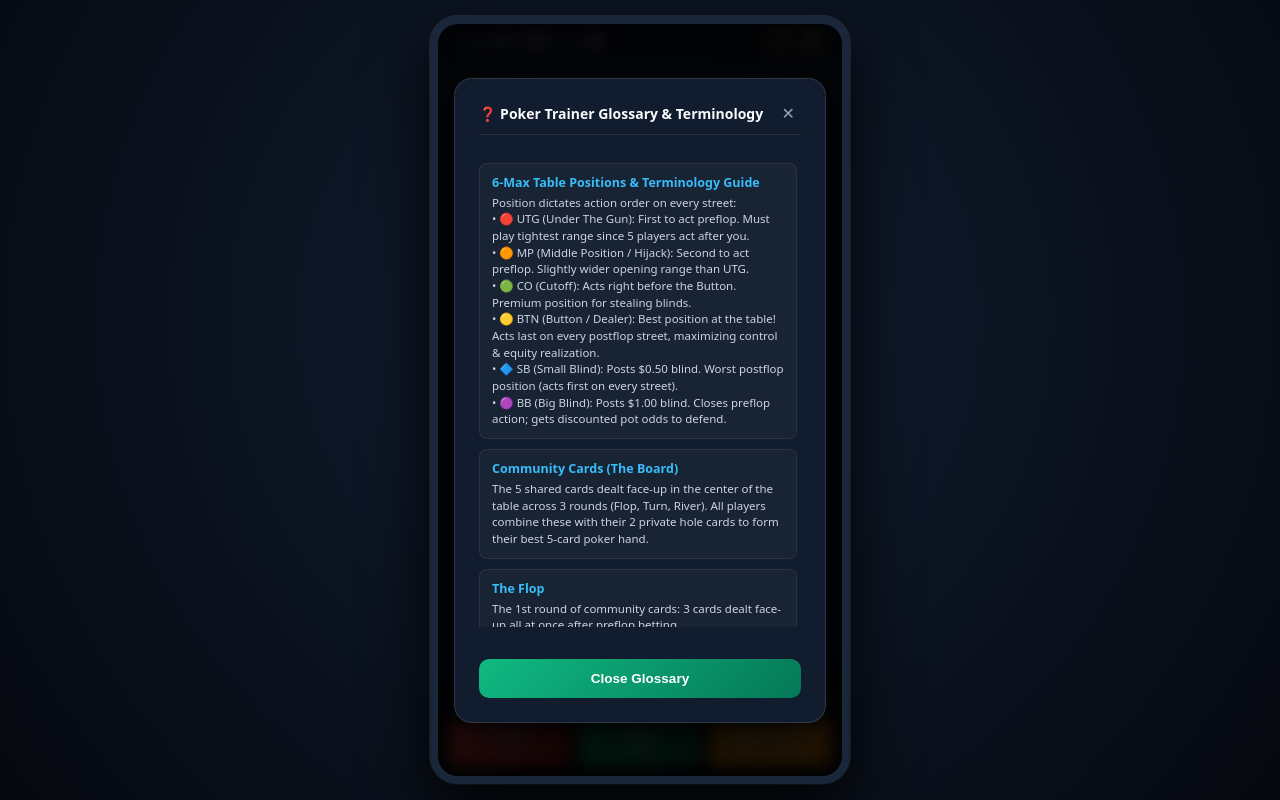
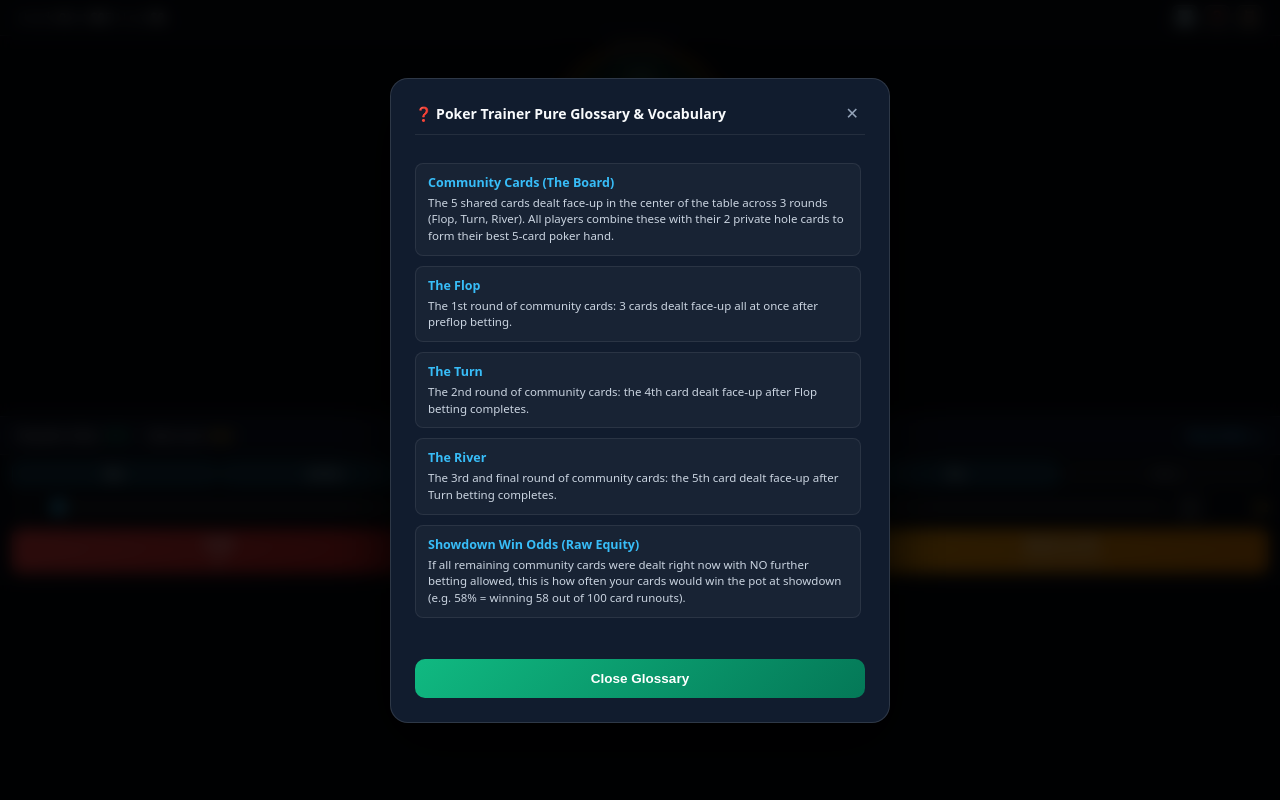
Before and after one commit to sravanreddy001/poker, a React (Vite) app: page / in a window 1280 px wide. Both pictures are taken after a click on the button "Open Terminology Glossary". Built offline with nearby package versions, Linux system fonts and the light colour scheme.

Commit message:
feat: split help into ℹ️ Informational Strategy Guides modal and ❓ Pure Glossary modal

```diff
--- a/src/App.tsx
+++ b/src/App.tsx
@@ -13,6 +13,7 @@ import { BottomSheet, SnapPoint } from './components/BottomSheet';
 import { PostRoundReview, ReviewRecord } from './components/PostRoundReview';
 import { TerminologyModal } from './components/TerminologyModal';
 import { HandRankingsModal } from './components/HandRankingsModal';
+import { EducationalModal } from './components/EducationalModal';
 
 const OPTS = { players: 6, stack: 100, bigBlind: 1 };
 const STORAGE_KEY = 'poker-trainer-session';
@@ -25,19 +26,17 @@ interface SessionStats {
   reveals: number;
 }
 
-const EMPTY_STATS: SessionStats = { hands: 0, evLost: 0, actual: 0, expected: 0, reveals: 0 };
-
 function loadStats(): SessionStats {
   try {
     const raw = localStorage.getItem(STORAGE_KEY);
-    if (!raw) return EMPTY_STATS;
-    return { ...EMPTY_STATS, ...JSON.parse(raw) };
+    if (!raw) return { hands: 0, evLost: 0, actual: 0, expected: 0, reveals: 0 };
+    return JSON.parse(raw);
   } catch {
-    return EMPTY_STATS;
+    return { hands: 0, evLost: 0, actual: 0, expected: 0, reveals: 0 };
   }
 }
 
-interface DecisionRecord {
+export interface DecisionRecord {
   street: string;
   rawEquity: number;
   realizedEquity: number;
@@ -62,6 +61,7 @@ export default function App() {
   const [activeTab, setActiveTab] = useState<'equity' | 'lines' | 'villain'>('equity');
 
   // Modal states
+  const [showEducational, setShowEducational] = useState(false);
   const [showTerminology, setShowTerminology] = useState(false);
   const [showHandRankings, setShowHandRankings] = useState(false);
   const [showReviewModal, setShowReviewModal] = useState(false);
@@ -80,9 +80,7 @@ export default function App() {
 
   const handleSnapChange = useCallback((newSnap: SnapPoint) => {
     setSnap(newSnap);
-    if (newSnap !== 'peek') {
-      setSnapMemory(newSnap);
-    }
+    if (newSnap !== 'peek') setSnapMemory(newSnap);
   }, []);
 
   const handleReveal = useCallback(() => {
@@ -94,50 +92,48 @@ export default function App() {
 
   const allCandidates = useMemo(() => {
     if (!analysis) return [];
-    const checkEv = analysis.advice.find((o) => o.amount === 0)?.ev ?? 0;
-    const items: { label: string; ev: number; actionType: string; amount?: number }[] = [
-      { label: 'fold', ev: 0, actionType: 'fold' },
-      ...(analysis.toCall > 0
-        ? [{ label: 'call', ev: analysis.potOdds.evOfCall, actionType: 'call' }]
-        : [{ label: 'check', ev: checkEv, actionType: 'check' }]),
-      ...analysis.advice.map((a) => ({
-        label: `${analysis.toCall > 0 ? 'Raise' : 'Bet'} ${money(a.amount)}`,
-        ev: a.ev,
-        actionType: analysis.toCall > 0 ? 'raise' : 'bet',
-        amount: a.amount,
-      })),
-    ];
-    items.sort((a, b) => b.ev - a.ev);
-    return items;
+    const list: { label: string; ev: number; amount?: number }[] = [];
+    list.push({ label: 'fold', ev: 0 });
+    if (analysis.toCall > 0) {
+      list.push({ label: 'call', ev: analysis.potOdds.evOfCall });
+    }
+    analysis.advice.forEach((item) => {
+      if (!list.some((c) => c.label === item.label)) {
+        list.push({ label: item.label, ev: item.ev, amount: item.amount });
+      }
+    });
+    list.sort((a, b) => b.ev - a.ev);
+    return list;
   }, [analysis]);
 
-  const bestOption = allCandidates[0];
+  const bestLineLabel = useMemo(() => {
+    return allCandidates[0]?.label ?? 'check';
+  }, [allCandidates]);
+
+  const heroWon = state.complete && state.winners.includes(0);
 
   const act = useCallback(
-    (action: Action, label: string) => {
-      if (!analysis || allCandidates.length === 0) return;
+    (action: Action) => {
+      if (!analysis) return;
+      const label =
+        action.type === 'bet' || action.type === 'raise'
+          ? `${action.type} ${action.amount}`
+          : action.type;
 
-      const checkEv = analysis.advice.find((o) => o.amount === 0)?.ev ?? 0;
-      const chosenEv =
-        label === 'fold'
-          ? 0
-          : label === 'call'
-            ? analysis.potOdds.evOfCall
-            : label === 'check'
-              ? checkEv
-              : (analysis.advice.find((o) => o.amount === (action.type === 'bet' || action.type === 'raise' ? action.amount : 0))?.ev ?? 0);
-
-      const topBest = allCandidates[0];
-      const evLost = Math.max(0, topBest.ev - chosenEv);
+      const userOpt = allCandidates.find((c) => c.label.toLowerCase() === label.toLowerCase());
+      const topBest = allCandidates[0] ?? { label: 'check', ev: 0 };
+      const userEv = userOpt ? userOpt.ev : -10;
+      const rawEvLost = Math.max(0, topBest.ev - userEv);
+      const evLost = rawEvLost < 0.1 ? 0 : rawEvLost;
 
       const rationale = getOptimalActionRationale({
         actionLabel: topBest.label,
+        rawEquity: analysis.rawEquity,
+        realizedEquity: analysis.realizedEquity,
+        toCall: analysis.toCall,
+        pot: state.pot,
+        outsCount: analysis.outs.length,
         evVal: topBest.ev,
-        realizedEquity: analysis.realizedEquity,
-        rawEquity: analysis.rawEquity,
-        toCall: analysis.toCall,
-        potOddsRequired: analysis.toCall > 0 ? analysis.toCall / (state.pot + analysis.toCall) : undefined,
-        outsCount: analysis.outs.length,
         spr: analysis.spr,
       });
 
@@ -163,7 +159,7 @@ export default function App() {
 
       setState((s) => stepBots(applyAction(s, action)));
     },
-    [analysis, allCandidates, snapMemory, state.street],
+    [analysis, allCandidates, snapMemory, state.street, state.pot],
   );
 
   const nextHand = useCallback(() => {
@@ -203,20 +199,13 @@ export default function App() {
 
   const sizeButtons = useMemo(() => {
     if (!analysis) return [];
-    const seen = new Set<number>();
-    return analysis.advice
-      .filter((o) => o.amount > 0 && o.amount > analysis.toCall)
-      .sort((a, b) => a.amount - b.amount)
-      .filter((o) => (seen.has(o.amount) ? false : (seen.add(o.amount), true)));
+    return analysis.advice;
   }, [analysis]);
 
-  const heroWon = state.complete && state.winners.includes(0);
-  const bestLineLabel = bestOption?.label ?? 'Check';
-
   return (
-    <div className="device-container">
-      <div className="app-root">
-        {/* 1. Stat Strip Header */}
+    <div className="app-viewport">
+      <div className="app-device-container">
+        {/* 1. Fixed Header Navigation */}
         <header className="stat-strip">
           <div className="stat-item">
             Hands <b>{stats.hands}</b>
@@ -231,8 +220,17 @@ export default function App() {
             <button
               type="button"
               className="header-icon-btn"
+              onClick={() => setShowEducational(true)}
+              title="Informational & Strategy Guides (ℹ️)"
+              aria-label="Open Informational Strategy Guides"
+            >
+              ℹ️
+            </button>
+            <button
+              type="button"
+              className="header-icon-btn"
               onClick={() => setShowTerminology(true)}
-              title="Terminology Glossary (?)"
+              title="Pure Glossary & Vocabulary (?)"
               aria-label="Open Terminology Glossary"
             >
               ❓
@@ -354,6 +352,12 @@ export default function App() {
           )}
         </main>
 
+        {/* Informational & Strategy Guides Modal */}
+        <EducationalModal
+          isOpen={showEducational}
+          onClose={() => setShowEducational(false)}
+        />
+
         {/* Terminology Glossary Modal */}
         <TerminologyModal
           isOpen={showTerminology}
--- a/src/analysis.ts
+++ b/src/analysis.ts
@@ -55,6 +55,7 @@ export function getOptimalActionRationale(opts: {
   realizedEquity: number;
   rawEquity: number;
   toCall: number;
+  pot?: number;
   potOddsRequired?: number;
   outsCount?: number;
   spr?: number;
--- /dev/null
+++ b/src/components/EducationalModal.tsx
@@ -0,0 +1,59 @@
+import React from 'react';
+
+interface EducationalModalProps {
+  isOpen: boolean;
+  onClose: () => void;
+}
+
+export const EducationalModal: React.FC<EducationalModalProps> = ({ isOpen, onClose }) => {
+  if (!isOpen) return null;
+
+  const guides = [
+    {
+      title: '📍 6-Max Table Positions & Strategy Guide',
+      desc: 'Position dictates action order on every street:\n• 🔴 UTG (Under The Gun): First to act preflop. Must play tightest range since 5 players act after you.\n• 🟠 MP (Middle Position / Hijack): Second to act preflop. Slightly wider opening range than UTG.\n• 🟢 CO (Cutoff): Acts right before the Button. Premium position for stealing blinds.\n• 🟡 BTN (Button / Dealer): Best position at the table! Acts last on every postflop street, maximizing control & equity realization.\n• 🔷 SB (Small Blind): Posts $0.50 blind. Worst postflop position (acts first on every street).\n• 🟣 BB (Big Blind): Posts $1.00 blind. Closes preflop action; gets discounted pot odds to defend.',
+    },
+    {
+      title: '🎯 Bet Sizing Strategy (Why Choose a Specific Size?)',
+      desc: 'Sizing choices are driven by board texture and hand equity:\n• ⚡ Small Sizing (1/3 Pot / 33%): High-frequency probe bet on dry boards. Risks minimal chips while forcing opponent to fold low-equity hands.\n• 🎯 Medium Sizing (1/2 Pot / 50%): Standard value bet. Extracts value from second-best pairs while keeping opponent\'s calling range wide.\n• 💥 Large Sizing (3/4 Pot / 75%): Used on wet/draw-heavy textures with strong equity to charge draws a high price to see future cards.\n• 👑 Overbet / All-In (100%+ Pot / Shove): Used with monster hands to extract maximum dollar value or polarize your bluffing range.',
+    },
+    {
+      title: '👑 Why Overbet 2x Pot? (The Goldilocks EV Curve)',
+      desc: 'Expected Value ($ EV) follows a curve: EV = [Call Amount × Calling Frequency].\n• Why NOT Lower (1x Pot)? Betting smaller leaves dollar profit on the table. Opponent would still call 2x pot with their strong catchers.\n• Why NOT Higher (4x Pot)? Betting 4x pot exceeds opponent\'s elastic calling threshold, forcing them to fold everything except hands that beat you (making you get called only when losing).\n• The 2x Sweet Spot: Maximizes total dollar extraction (+ $4.14 EV) while keeping opponent\'s catchers in the pot!',
+    },
+    {
+      title: '🧮 How to Calculate Playable Odds & Pot Odds Yourself (5 Steps)',
+      desc: '1. Count Outs: Flush draw = 9 outs, Open-Ended Straight = 8 outs, Gutshot = 4 outs.\n2. Rule of 4/2 (Raw Equity): Multiply outs by 4 on Flop or by 2 on Turn. (e.g. 9 outs × 4 = 36% Raw Equity).\n3. Position Realization (Playable Equity): Multiply by 1.0 if In Position (36%) or by 0.8 if Out of Position (29%).\n4. Required Pot Odds %: Call ÷ (Pot + Call). (e.g. $10 call into $30 pot = $10/$40 = 25%).\n5. Decision Verdict: If Playable Equity (29%) > Pot Odds (25%), CALL IS PROFITABLE (+EV)!',
+    },
+    {
+      title: '📊 Playable Equity & Benchmark Tiers',
+      desc: 'Your realistic chance of winning the pot when factoring in future betting rounds:\n• 🔴 Weak Equity (< 35%): Unimproved high cards or weak pairs out of position. Requires cheap pot odds or folding.\n• 🟡 Medium Equity (35% – 55%): Coin-flip hands, middle pair, or strong draws. Calling is +EV when equity exceeds required pot odds.\n• 🟢 Strong Equity (55%+): Dominant top pairs, sets, straights, and flushes. Primary range for value betting and raising.',
+    },
+  ];
+
+  return (
+    <div className="review-modal-backdrop" onClick={onClose}>
+      <div className="review-modal-card terminology-modal" onClick={(e) => e.stopPropagation()}>
+        <div className="modal-header-bar">
+          <span className="modal-header-title">ℹ️ Informational Strategy & How-To Guides</span>
+          <button type="button" className="modal-close-icon" onClick={onClose}>
+            ✕
+          </button>
+        </div>
+
+        <div className="glossary-list">
+          {guides.map((g, idx) => (
+            <div key={idx} className="glossary-item">
+              <div className="glossary-term-title">{g.title}</div>
+              <div className="glossary-term-desc" style={{ whiteSpace: 'pre-line' }}>{g.desc}</div>
+            </div>
+          ))}
+        </div>
+
+        <button type="button" className="next-hand-btn modal-done-btn" onClick={onClose}>
+          Close Strategy Guide
+        </button>
+      </div>
+    </div>
+  );
+};
--- a/src/components/TerminologyModal.tsx
+++ b/src/components/TerminologyModal.tsx
@@ -9,10 +9,6 @@ export const TerminologyModal: React.FC<TerminologyModalProps> = ({ isOpen, onCl
   if (!isOpen) return null;
 
   const terms = [
-    {
-      title: '6-Max Table Positions & Terminology Guide',
-      desc: 'Position dictates action order on every street:\n• 🔴 UTG (Under The Gun): First to act preflop. Must play tightest range since 5 players act after you.\n• 🟠 MP (Middle Position / Hijack): Second to act preflop. Slightly wider opening range than UTG.\n• 🟢 CO (Cutoff): Acts right before the Button. Premium position for stealing blinds.\n• 🟡 BTN (Button / Dealer): Best position at the table! Acts last on every postflop street, maximizing control & equity realization.\n• 🔷 SB (Small Blind): Posts $0.50 blind. Worst postflop position (acts first on every street).\n• 🟣 BB (Big Blind): Posts $1.00 blind. Closes preflop action; gets discounted pot odds to defend.',
-    },
     {
       title: 'Community Cards (The Board)',
       desc: 'The 5 shared cards dealt face-up in the center of the table across 3 rounds (Flop, Turn, River). All players combine these with their 2 private hole cards to form their best 5-card poker hand.',
@@ -34,20 +30,8 @@ export const TerminologyModal: React.FC<TerminologyModalProps> = ({ isOpen, onCl
       desc: 'If all remaining community cards were dealt right now with NO further betting allowed, this is how often your cards would win the pot at showdown (e.g. 58% = winning 58 out of 100 card runouts).',
     },
     {
-      title: 'Playable Win Odds (Realized Equity) & Equity Tiers',
-      desc: 'Your realistic chance of winning the pot when factoring in future betting rounds. Benchmark Tiers:\n• 🔴 Weak Equity (< 35%): Unimproved high cards or weak pairs out of position. Requires cheap pot odds or folding.\n• 🟡 Medium Equity (35% – 55%): Coin-flip hands, middle pair, or strong draws. Calling is +EV when equity exceeds required pot odds.\n• 🟢 Strong Equity (55%+): Dominant top pairs, sets, straights, and flushes. Primary range for value betting and raising.',
-    },
-    {
-      title: 'Bet Sizing Strategy (Why Choose a Specific Size?)',
-      desc: 'Sizing choices are driven by board texture and hand equity:\n• ⚡ Small Sizing (1/3 Pot / 33%): High-frequency probe bet on dry boards. Risks minimal chips while forcing opponent to fold low-equity hands.\n• 🎯 Medium Sizing (1/2 Pot / 50%): Standard value bet. Extracts value from second-best pairs while keeping opponent\'s calling range wide.\n• 💥 Large Sizing (3/4 Pot / 75%): Used on wet/draw-heavy textures with strong equity to charge draws a high price to see future cards.\n• 👑 Overbet / All-In (100%+ Pot / Shove): Used with monster hands to extract maximum dollar value or polarize your bluffing range.',
-    },
-    {
-      title: 'Why Overbet 2x Pot? (The Goldilocks EV Curve)',
-      desc: 'Expected Value ($ EV) follows a curve: EV = [Call Amount × Calling Frequency].\n• Why NOT Lower (1x Pot)? Betting smaller leaves dollar profit on the table. Opponent would still call 2x pot with their strong catchers.\n• Why NOT Higher (4x Pot)? Betting 4x pot exceeds opponent\'s elastic calling threshold, forcing them to fold everything except hands that beat you (making you get called only when losing).\n• The 2x Sweet Spot: Maximizes total dollar extraction (+ $4.14 EV) while keeping opponent\'s catchers in the pot!',
-    },
-    {
-      title: 'How to Calculate Playable Odds & Pot Odds Yourself (5 Steps)',
-      desc: '1. Count Outs: Flush draw = 9 outs, Open-Ended Straight = 8 outs, Gutshot = 4 outs.\n2. Rule of 4/2 (Raw Equity): Multiply outs by 4 on Flop or by 2 on Turn. (e.g. 9 outs × 4 = 36% Raw Equity).\n3. Position Realization (Playable Equity): Multiply by 1.0 if In Position (36%) or by 0.8 if Out of Position (29%).\n4. Required Pot Odds %: Call ÷ (Pot + Call). (e.g. $10 call into $30 pot = $10/$40 = 25%).\n5. Decision Verdict: If Playable Equity (29%) > Pot Odds (25%), CALL IS PROFITABLE (+EV)!',
+      title: 'Playable Win Odds (Realized Equity)',
+      desc: 'Your realistic chance of winning the pot when factoring in future betting rounds and out-of-position folding.',
     },
     {
       title: 'Position Retention (Realization Factor)',
@@ -62,8 +46,8 @@ export const TerminologyModal: React.FC<TerminologyModalProps> = ({ isOpen, onCl
       desc: 'The average dollar profit or loss of an action calculated over thousands of identical poker hands.',
     },
     {
-      title: 'Winning Cards (Outs) & Rule of 4/2',
-      desc: 'Outs are unseen cards remaining in the deck that improve your hand to a winner. Multiply outs by 4 on the Flop (2 cards to come) or 2 on the Turn (1 card to come) to quickly estimate your win percentage in your head.',
+      title: 'Winning Cards (Outs)',
+      desc: 'Outs are unseen cards remaining in the deck that improve your hand to a winner.',
     },
     {
       title: 'Stack-to-Pot Ratio (SPR)',
@@ -79,7 +63,7 @@ export const TerminologyModal: React.FC<TerminologyModalProps> = ({ isOpen, onCl
     <div className="review-modal-backdrop" onClick={onClose}>
       <div className="review-modal-card terminology-modal" onClick={(e) => e.stopPropagation()}>
         <div className="modal-header-bar">
-          <span className="modal-header-title">❓ Poker Trainer Glossary & Terminology</span>
+          <span className="modal-header-title">❓ Poker Trainer Pure Glossary & Vocabulary</span>
           <button type="button" className="modal-close-icon" onClick={onClose}>
             ✕
           </button>
```
